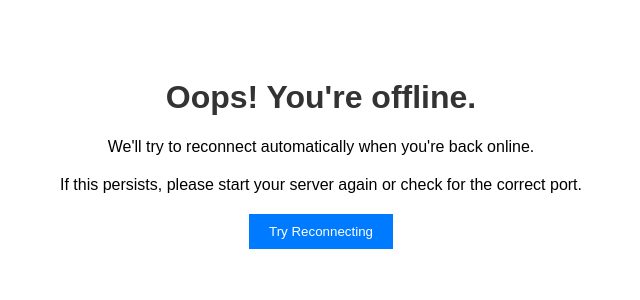
After one commit to Eta06/LockDown, a Flask app: template templates/offline.html in a window 1280 px wide. The commit adds this page. Shown: the top 300 px of the page, without its empty margins (319-959 px from the left). Run offline with Flask 3, Linux system fonts and the light colour scheme; the template is opened without the code that fills it, so the values that code supplies are empty.

Commit message:
Several Bug Fixes and quality improvements

```diff
--- a/main.py
+++ b/main.py
@@ -26,6 +26,14 @@ def restart_server():
         os.dup2(devnull.fileno(), sys.stdout.fileno())
         os.dup2(devnull.fileno(), sys.stderr.fileno())
         os.execl(python, python, *sys.argv)
+
+
+@app.route("/language_data")
+def get_language_data():
+    return {
+        "lang": language_files,
+        "config": appcfg
+    }
 
 
 @app.route("/set_language", methods=["POST"])
--- /dev/null
+++ b/templates/offline.html
@@ -0,0 +1,48 @@
+<!DOCTYPE html>
+<html>
+<head>
+  <title>You're Offline</title>
+  <style>
+    /* Basic Offline Page Styling (customize as needed) */
+    body {
+      font-family: sans-serif;
+      text-align: center;
+      padding: 50px;
+    }
+
+    h1 {
+      color: #333;
+    }
+
+    p {
+      margin-bottom: 20px;
+    }
+
+    button {
+      padding: 10px 20px;
+      background-color: #007bff; /* Blue */
+      color: white;
+      border: none;
+      cursor: pointer;
+    }
+  </style>
+</head>
+<body>
+  <h1>Oops! You're offline.</h1>
+  <p>We'll try to reconnect automatically when you're back online.</p>
+  <p>If this persists, please start your server again or check for the correct port.</p>
+  <button onclick="tryReconnect()">Try Reconnecting</button>
+
+  <script>
+    function tryReconnect() {
+      if (navigator.onLine) {
+        location.reload(); // Reload if back online
+      } else {
+        setTimeout(tryReconnect, 3000); // Retry in 3 seconds
+      }
+    }
+
+    tryReconnect(); // Initial check
+  </script>
+</body>
+</html>
--- a/translations/en.json
+++ b/translations/en.json
@@ -16,6 +16,7 @@
   "yesreset": "Yes, reset!",
   "areyousure": "Are you sure?",
   "port": "Server Port",
+  "porterror": "Invalid Port",
   "portinfo": "Port number to use for the application. Default: 4900",
   "portchanged": "Port number changed!",
   "irreversibleAction": "This action cannot be undone!",
--- a/translations/es.json
+++ b/translations/es.json
@@ -16,6 +16,7 @@
   "yesreset": "Si, restablecer!",
   "areyousure": "¿Está seguro?",
   "port": "Puerto del servidor",
+  "porterror": "Número de puerto inválido",
   "portinfo": "Número de puerto para utilizar la aplicación. Por defecto: 4900",
   "portchanged": "Número de puerto cambiado!",
   "irreversibleAction": "Esta acción no se puede deshacer!",
--- a/translations/ru.json
+++ b/translations/ru.json
@@ -16,6 +16,7 @@
   "yesreset": "Да, сбросить!",
   "areyousure": "Вы уверены?",
   "port": "Порт сервера",
+  "porterror": "Неверный номер порта",
   "portinfo": "Номер порта для использования приложения. По умолчанию: 4900",
   "portchanged": "Номер порта изменен!",
   "irreversibleAction": "Эта операция не может быть отменена!",
--- a/translations/tr.json
+++ b/translations/tr.json
@@ -16,6 +16,7 @@
   "yesreset": "Evet, sıfırla!",
   "areyousure": "Emin misiniz?",
   "port": "Sunucu Portu",
+  "porterror": "Geçersiz Port",
   "portinfo": "Uygulama için kullanılacak port numarasıdır. Varsayılan: 4900",
   "portchanged": "Port numarası değiştirildi!",
   "irreversibleAction": "Bu işlem geri alınamaz!",
```
Also changed, not shown: static/js/message.js (+34 -11 lines), templates/index.html (+28 -16 lines), templates/language.html (+1 -50 lines), static/js/sw.js (added).
